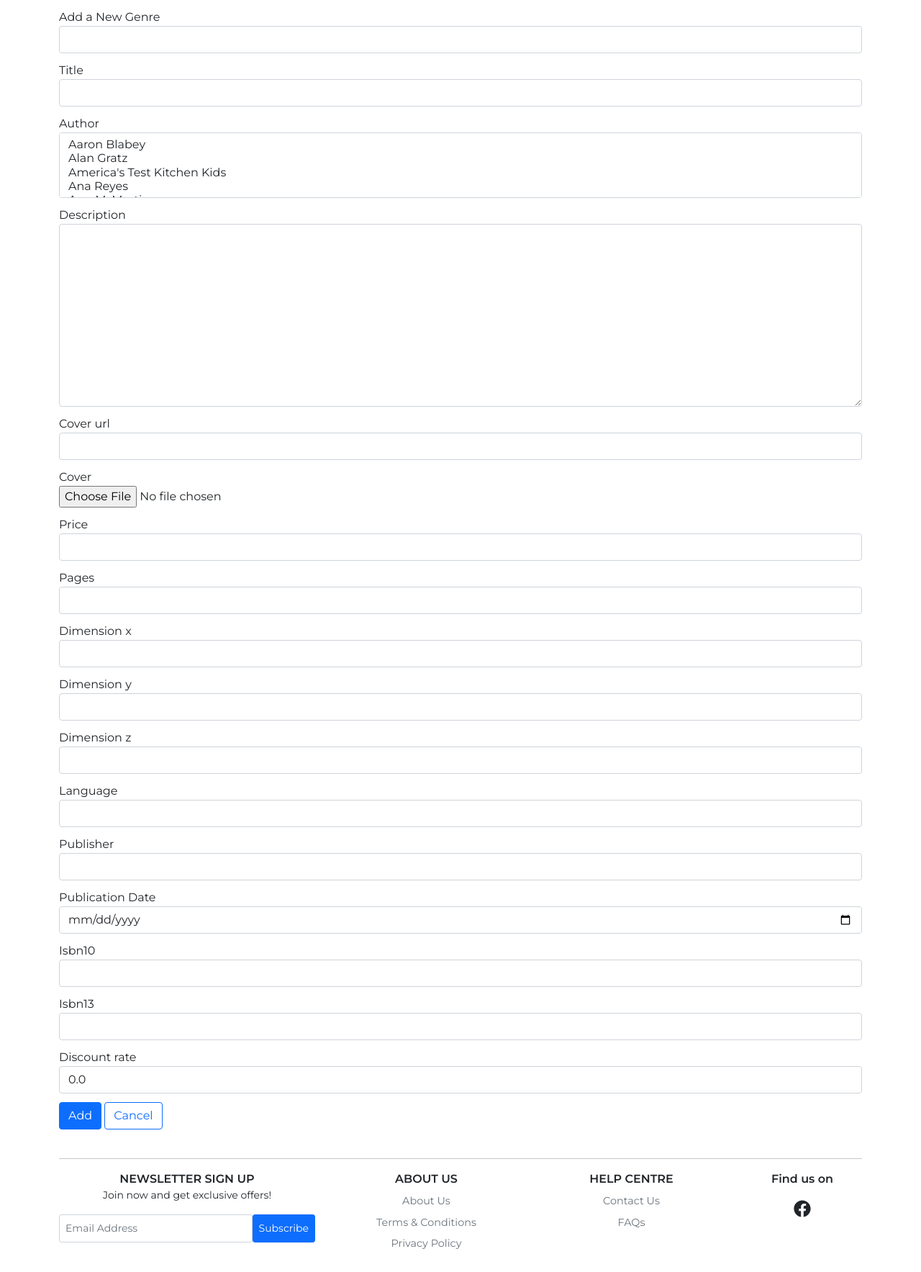
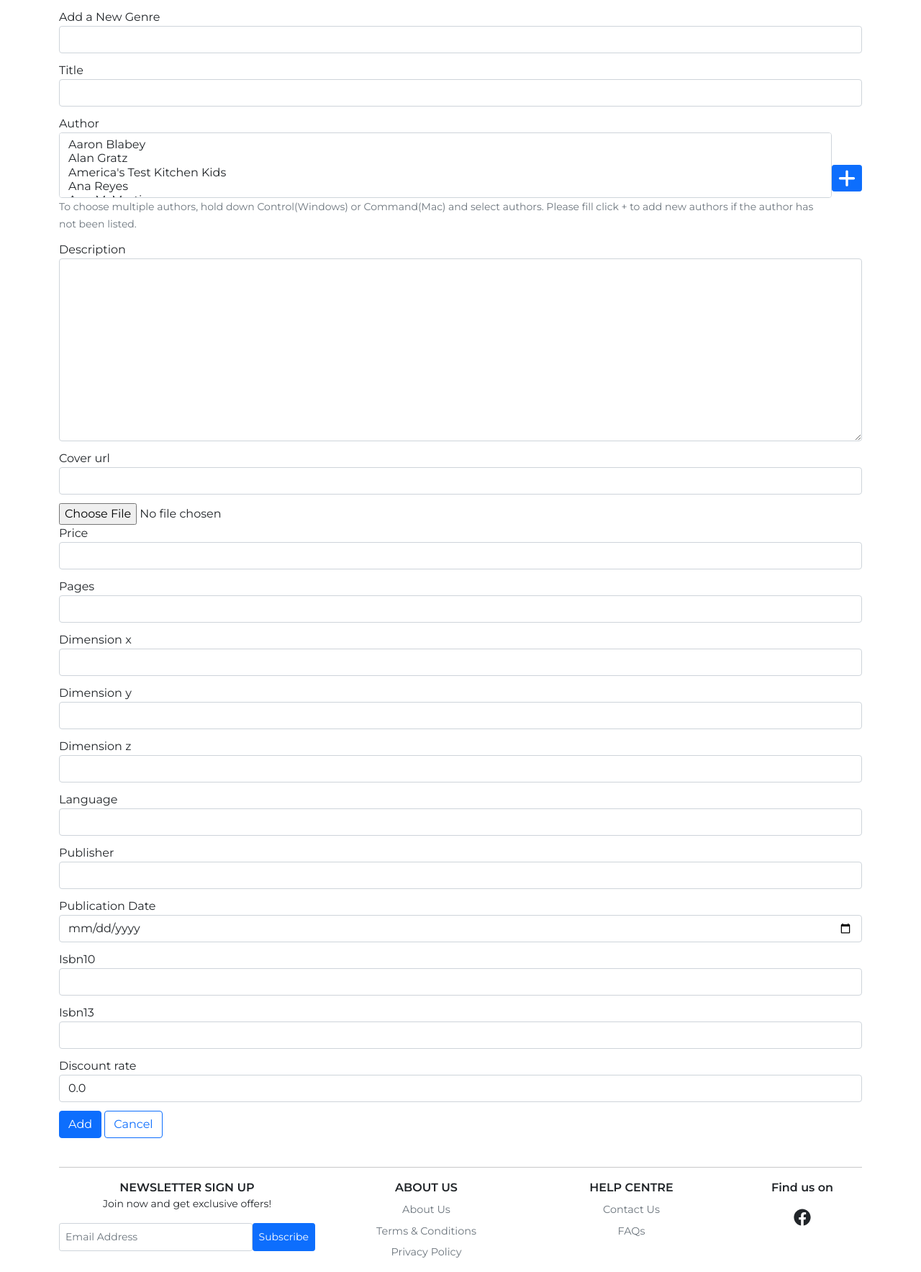
Before and after one commit to sejungkwak/cogito-books, a Django app: page /books/add_book/ in a window 1280 px wide. Shown: the part 412-2179 px from the top of the page at 72% size. Before the commit the page ends 2147 px from the top, so only its background shows below. Run offline with Django 3.2, Linux system fonts and the light colour scheme; the visitor is signed in with stand-in values (Sample User, id 1); data comes from the database, SQL or seed files in the repository; parts of the project's set-up code (start-up, migrations or seed data) failed here and were passed over; some libraries are stand-ins or nearby versions.

Commit message:
feat: Add author registration page

```diff
--- a/books/forms.py
+++ b/books/forms.py
@@ -1,5 +1,14 @@
 from django import forms
 from .models import Category, Genre, Author, Book, Review
+
+
+class AuthorForm(forms.ModelForm):
+    """
+    A form for adding an author.
+    """
+    class Meta:
+        model = Author
+        fields = '__all__'
 
 
 class BookForm(forms.ModelForm):
@@ -10,20 +19,28 @@ class BookForm(forms.ModelForm):
     class Meta:
         model = Book
         exclude = ('amount_sold',)
-
         widgets = {
             'category': forms.Select(
                 attrs={
                     'class': 'form-select'}),
             'genre': forms.Select(
                 attrs={
-                    'class': 'form-select'}),
+                    'class': 'form-select', 'required': False}),
             'pub_date': forms.DateInput(attrs={'type': 'date'})
         }
+        labels = {
+            'desc': 'Description',
+            'lang': 'Language',
+            'pub_date': 'Publication Date'
+        }
         help_texts = {
-            'genre': 'Please fill in the Add a New Genre field below if the genre has not been listed.'}
+            'genre': 'Please fill in the Add a New Genre field below if the genre has not been listed.',
+            'author': 'To choose multiple authors, hold down Control(Windows) or Command(Mac) and select authors. Please fill click + to add new authors if the author has not been listed.'}
 
-    new_genre = forms.CharField(max_length=254, label='Add a New Genre')
+    new_genre = forms.CharField(
+        max_length=254,
+        required=False,
+        label='Add a New Genre')
     field_order = [
         'category',
         'genre',
@@ -43,8 +60,7 @@ class BookForm(forms.ModelForm):
         'pub_date',
         'isbn10',
         'isbn13',
-        'discount_rate',
-        'amount_sold']
+        'discount_rate']
 
     def __init__(self, *args, **kwargs):
         super().__init__(*args, **kwargs)
@@ -59,16 +75,14 @@ class BookForm(forms.ModelForm):
         genre_friendly_names.insert(0, ('', 'Choose a genre'))
         self.fields['category'].choices = category_friendly_names
         self.fields['genre'].choices = genre_friendly_names
-        self.fields['desc'].label = 'Description'
-        self.fields['lang'].label = 'Language'
-        self.fields['pub_date'].label = 'Publication Date'
 
     def clean(self):
+        # Validate the genre/new_genre input and save it.
         genre = self.cleaned_data.get('genre')
         new_genre = self.cleaned_data.get('new_genre')
         if not genre and not new_genre:
             raise forms.ValidationError(
-                'Please specify the genre in either Genre or New Genre field.')
+                'Please specify the genre in either Genre or Add a New Genre field.')
         elif not genre:
             genre, created = Genre.objects.get_or_create(name=new_genre)
             self.cleaned_data['genre'] = genre
--- a/books/static/books/css/book.css
+++ b/books/static/books/css/book.css
@@ -51,3 +51,9 @@
 .book-img-sm {
     max-width: 5rem;
 }
+
+/*------------------------------ Add a book page -------------------------------------*/
+
+.icon-path__white {
+    fill: #fff;
+}
--- a/books/templates/books/add_book.html
+++ b/books/templates/books/add_book.html
@@ -9,11 +9,29 @@
 
 {% block content %}
 
-<h2 class="mb-3 fs-2 fw-bold">{{ title }}</h2>
+<h1 class="mb-3 fs-2 fw-bold">{{ title }}</h1>
 <div class="add_book_container">
     <form class="form mb-2" enctype="multipart/form-data" method="POST">
         {% csrf_token %}
-        {{ form | crispy }}
+        {% for field in form %}
+            {% if field.name == 'author' %}
+            <div class="d-flex">
+                <div>
+                    {{ field | as_crispy_field }}
+                </div>
+                <div class="align-self-center ms-auto">
+                    {% comment %} + sign icon button {% endcomment %}
+                    <a class="btn btn-sm btn-primary" href="{% url 'add_author' %}">
+                        <svg class="icon-container" xmlns="http://www.w3.org/2000/svg" viewBox="0 0 448 512"><path class="icon-path__white" d="M256 80c0-17.7-14.3-32-32-32s-32 14.3-32 32V224H48c-17.7 0-32 14.3-32 32s14.3 32 32 32H192V432c0 17.7 14.3 32 32 32s32-14.3 32-32V288H400c17.7 0 32-14.3 32-32s-14.3-32-32-32H256V80z"/></svg>
+                    </a>
+                </div>
+            </div>
+            {% elif field.name == 'cover' %}
+                {{ field }}
+            {% else %}
+                {{ field | as_crispy_field }}
+            {% endif %}
+        {% endfor %}
         <button class="btn btn-primary" type="submit">{{ button_content }}</button>
         <a class="btn btn-outline-primary" href="{% url 'book_list' %}">{% trans "Cancel" %}</a>
     </form>
--- a/books/urls.py
+++ b/books/urls.py
@@ -26,5 +26,8 @@ urlpatterns = [
          name='edit_review'),
     path('<int:book_id>/delete_review/<int:pk>/',
          views.ReviewDeleteView.as_view(),
-         name='delete_review')
+         name='delete_review'),
+    path('add_author/',
+         views.AuthorCreateView.as_view(),
+         name='add_author'),
 ]
--- a/books/views.py
+++ b/books/views.py
@@ -12,7 +12,7 @@ from django.db.models import Q
 import datetime
 
 from .models import Category, Genre, Author, Book, Review
-from .forms import BookForm, ReviewForm
+from .forms import BookForm, ReviewForm, AuthorForm
 
 
 class BookListView(ListView):
@@ -181,7 +181,7 @@ class BookCreateView(UserPassesTestMixin,
         """
         Redirect to the homepage after adding a book.
         """
-        return reverse_lazy('home')
+        return reverse_lazy('book_detail', kwargs={'pk': self.object.pk})
 
 
 class BookUpdateView(UserPassesTestMixin,
@@ -210,11 +210,20 @@ class BookUpdateView(UserPassesTestMixin,
         context['button_content'] = 'Update'
         return context
 
+    def form_invalid(self, form):
+        """
+        Display the form again with the error message.
+        """
+        messages.error(
+            self.request,
+            'There was a problem processing the form.')
+        return super().form_invalid(form)
+
     def get_success_url(self):
         """
-        Redirect to the homepage after updating a book.
+        Redirect to the book detail page after updating a book.
         """
-        return reverse_lazy('home')
+        return reverse_lazy('book_detail', kwargs={'pk': self.object.pk})
 
 
 class BookDeleteView(UserPassesTestMixin,
@@ -241,7 +250,7 @@ class BookDeleteView(UserPassesTestMixin,
 
     def get_success_url(self):
         """
-        Redirect to the homepage after updating a book.
+        Redirect to the homepage after deleting a book.
         """
         return reverse_lazy('home')
 
@@ -249,7 +258,7 @@ class BookDeleteView(UserPassesTestMixin,
 class BookDetailView(DetailView):
     """
     A view to display the details of a requested book
-    and it's reviews. Handle the review's post request.
+    and its reviews. Handle the post request for a review.
     """
     model = Book
     template_name = 'books/book_detail.html'
@@ -332,7 +341,7 @@ class BookDetailView(DetailView):
                 messages.success(
                     request, 'Your review/rating has been successfully added.')
         else:
-            messages.error(request, 'Your form is invalid.')
+            messages.error(request, 'There was a problem processing the form.')
             review_form = ReviewForm()
 
         return HttpResponseRedirect(
@@ -449,3 +458,42 @@ class ReviewDeleteView(UserPassesTestMixin, DeleteView):
         return reverse_lazy(
             'book_detail', kwargs={
                 'pk': self.kwargs['book_id']})
+
+
+class AuthorCreateView(UserPassesTestMixin, SuccessMessageMixin, CreateView):
+    """
+    Display a new author registration form and handle the user input.
+    Redirect the same page to allow to add more authors.
+    """
+    model = Author
+    form_class = AuthorForm
+    template_name = 'books/add_author.html'
+    success_message = 'The author has been successfully updated!'
+
+    def test_func(self):
+        """
+        Check if the logged-in user is the superuser.
+        """
+        return self.request.user.is_superuser
+
+    def get_context_data(self, **kwargs):
+        """
+        Get a context and add extra information to use in the template.
+        """
+        context = super().get_context_data(**kwargs)
+        context['title'] = 'Add a Book'
+        context['button_content'] = 'Add'
+        return context
+
+    def form_valid(self, form):
+        """
+        Save the form if it's valid.
+        """
+        form.save()
+        return super().form_valid(form)
+
+    def get_success_url(self):
+        """
+        Redirect to the Add a book page after adding authors.
+        """
+        return reverse_lazy('add_author')
```
Also changed, not shown: books/templates/books/add_author.html (added, +21 -0 lines).
